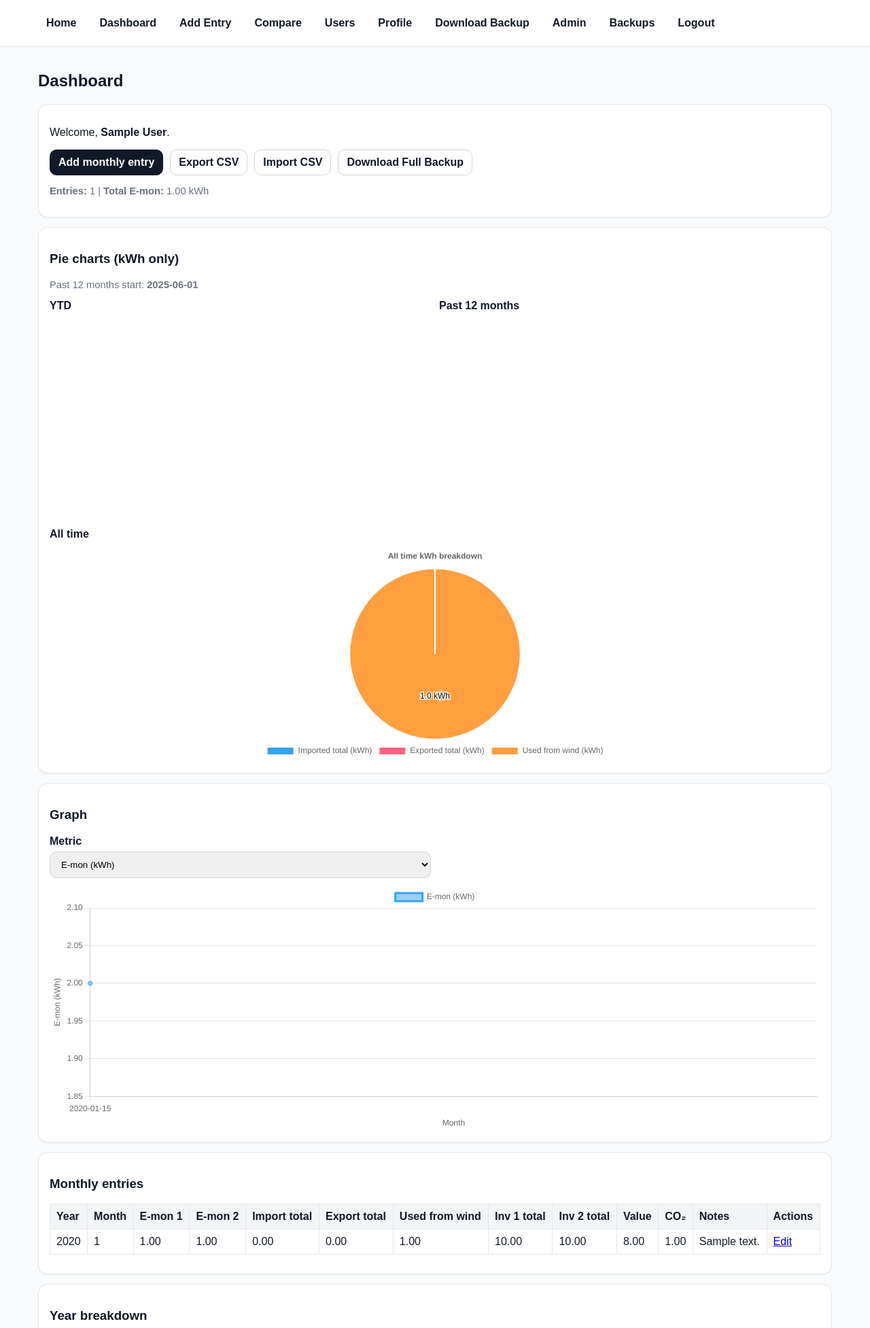
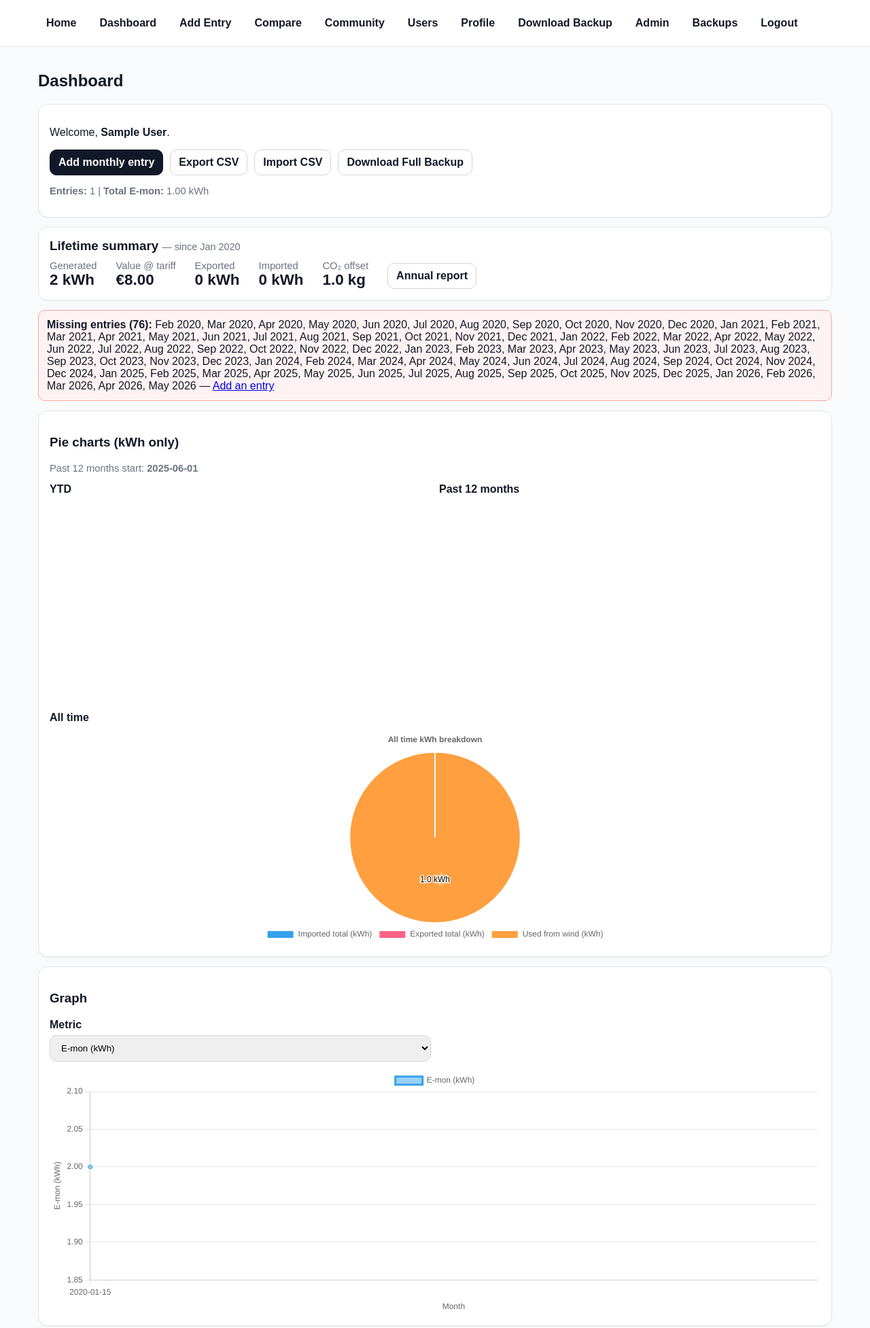
Before and after one commit to Gadge64/turbine-tracker, a Flask app: page /dashboard in a window 1280 px wide. Shown: the top 1954 px of the page at 68% size. Run offline with Flask 3, Linux system fonts and the light colour scheme; the visitor is signed in with stand-in values (Sample User, id 1); tables that the repository leaves empty hold one stand-in row (values such as "Sample post"); a map, chart or similar area stays blank; some libraries are stand-ins or nearby versions.

Commit message:
Add community page, lifetime summary, missing months, YoY chart, warnings, and print report
- /community: group-wide totals with per-turbine table and bar chart
- Dashboard: lifetime summary card (generated, value, exported, imported, CO2)
- Dashboard: missing month warning listing gaps from first entry to today
- Dashboard: year-over-year comparison chart (Jan-Dec x-axis, one line per year)
- Dashboard: validation warnings on entries (negative values, export > generation, 4x jumps)
- /report: printable annual report with month-by-month table and lifetime totals

Co-Authored-By: Claude Sonnet 4.6 <noreply@anthropic.com>

```diff
--- a/app.py
+++ b/app.py
@@ -440,6 +440,70 @@ def compute_pie_kwh(entries: List[TurbineEntry]) -> Dict[str, float]:
     }
 
 
+MONTH_ABBRS: List[str] = ["Jan", "Feb", "Mar", "Apr", "May", "Jun", "Jul", "Aug", "Sep", "Oct", "Nov", "Dec"]
+
+
+def compute_missing_months(entries: List[TurbineEntry], install_date: Optional[datetime.date]) -> List[str]:
+    today = datetime.date.today()
+    current_month = datetime.date(today.year, today.month, 1)
+
+    if not entries and not install_date:
+        return []
+
+    if entries:
+        oldest = min(entries, key=lambda e: (e.year, e.month))
+        start = datetime.date(oldest.year, oldest.month, 1)
+    else:
+        start = datetime.date(install_date.year, install_date.month, 1)
+
+    if install_date:
+        candidate = datetime.date(install_date.year, install_date.month, 1)
+        if candidate < start:
+            start = candidate
+
+    entry_months = {(e.year, e.month) for e in entries}
+    missing = []
+    cur = start
+    while cur <= current_month:
+        if (cur.year, cur.month) not in entry_months:
+            missing.append(f"{MONTH_ABBRS[cur.month - 1]} {cur.year}")
+        cur = add_months(cur, 1)
+    return missing
+
+
+def compute_entry_warnings(entries: List[TurbineEntry]) -> Dict[int, List[str]]:
+    warnings: Dict[int, List[str]] = {}
+
+    for e in entries:
+        w: List[str] = []
+        e_mon = e.e_mon_total_kwh()
+        export = e.export_total_kwh()
+        imp = e.import_total_kwh()
+
+        if e_mon is not None and e_mon < 0:
+            w.append("Negative E-mon")
+        if export is not None and export < 0:
+            w.append("Negative export")
+        if imp is not None and imp < 0:
+            w.append("Negative import")
+        if e_mon is not None and export is not None and e_mon >= 0 and export > e_mon:
+            w.append("Export > generation")
+        if w:
+            warnings[e.id] = w
+
+    sorted_entries = sorted(entries, key=lambda e: (e.year, e.month))
+    for i, e in enumerate(sorted_entries[1:], 1):
+        prev = sorted_entries[i - 1]
+        py, pm = prev_year_month(e.year, e.month)
+        if prev.year == py and prev.month == pm:
+            curr_mon = e.e_mon_total_kwh()
+            prev_mon = prev.e_mon_total_kwh()
+            if curr_mon is not None and prev_mon is not None and prev_mon > 0 and curr_mon > prev_mon * 4:
+                warnings.setdefault(e.id, []).append("E-mon 4× prior month")
+
+    return warnings
+
+
 @app.before_request
 def backup_once_per_day_before_request() -> None:
     create_daily_backup()
@@ -560,6 +624,43 @@ def dashboard():
             f["ytd"] = sum(f["values"])
         year_tables.append({"year": year, "fields": fields})
 
+    # Lifetime summary
+    lifetime_e_mon = safe_sum([e.e_mon_total_kwh() for e in entries])
+    lifetime_value = safe_sum([e.value_at_tariff() for e in entries])
+    lifetime_co2 = safe_sum([e.co2_safe() for e in entries])
+    lifetime_export = safe_sum([e.export_total_kwh() for e in entries])
+    lifetime_import = safe_sum([e.import_total_kwh() for e in entries])
+
+    if entries:
+        oldest = min(entries, key=lambda e: (e.year, e.month))
+        since_date: Optional[str] = f"{MONTH_ABBRS[oldest.month - 1]} {oldest.year}"
+    elif user.install_date:
+        since_date = user.install_date.strftime("%b %Y")
+    else:
+        since_date = None
+
+    missing_months = compute_missing_months(entries, user.install_date)
+    entry_warnings = compute_entry_warnings(entries)
+
+    yoy_metric_fns = [
+        ("E-mon (kWh)", lambda e: e.e_mon_total_kwh()),
+        ("Import (kWh)", lambda e: e.import_total_kwh()),
+        ("Export (kWh)", lambda e: e.export_total_kwh()),
+        ("Used from wind (kWh)", lambda e: e.used_from_wind_effective_kwh()),
+        ("Value (€)", lambda e: e.value_at_tariff()),
+    ]
+    yoy_datasets: Dict[str, Any] = {}
+    for metric_name, fn in yoy_metric_fns:
+        yoy_datasets[metric_name] = {}
+        for yr in years:
+            by_month = {e.month: e for e in entries if e.year == yr}
+            monthly = []
+            for m in range(1, 13):
+                ent = by_month.get(m)
+                val = fn(ent) if ent is not None else None
+                monthly.append(float(val) if val is not None else None)
+            yoy_datasets[metric_name][str(yr)] = monthly
+
     return render_template(
         "dashboard.html",
         user=user,
@@ -573,6 +674,17 @@ def dashboard():
         pie_12m_kwh=pie_12m_kwh,
         pie_all_kwh=pie_all_kwh,
         pie_last12_start=start_12m.isoformat(),
+        lifetime_e_mon=lifetime_e_mon,
+        lifetime_value=lifetime_value,
+        lifetime_co2=lifetime_co2,
+        lifetime_export=lifetime_export,
+        lifetime_import=lifetime_import,
+        since_date=since_date,
+        missing_months=missing_months,
+        entry_warnings=entry_warnings,
+        years=years,
+        yoy_datasets=yoy_datasets,
+        yoy_metric_labels=[m[0] for m in yoy_metric_fns],
     )
 
 
@@ -1208,6 +1320,120 @@ def admin_add_entry(user_id: int):
     return redirect(url_for("user_detail", user_id=user_id))
 
 
+@app.route("/community")
+@login_required
+def community():
+    all_users = User.query.order_by(User.username.asc()).all()
+    all_entries = TurbineEntry.query.all()
+
+    today = datetime.date.today()
+    year_start = datetime.date(today.year, 1, 1)
+
+    total_e_mon = safe_sum([e.e_mon_total_kwh() for e in all_entries])
+    total_export = safe_sum([e.export_total_kwh() for e in all_entries])
+    total_import = safe_sum([e.import_total_kwh() for e in all_entries])
+    total_co2 = safe_sum([e.co2_safe() for e in all_entries])
+    total_value = safe_sum([e.value_at_tariff() for e in all_entries])
+
+    ytd_entries = [e for e in all_entries if e.date >= year_start]
+    ytd_e_mon = safe_sum([e.e_mon_total_kwh() for e in ytd_entries])
+    ytd_export = safe_sum([e.export_total_kwh() for e in ytd_entries])
+    ytd_co2 = safe_sum([e.co2_safe() for e in ytd_entries])
+    ytd_value = safe_sum([e.value_at_tariff() for e in ytd_entries])
+
+    user_stats = []
+    for u in all_users:
+        u_entries = [e for e in all_entries if e.user_id == u.id]
+        u_ytd = [e for e in u_entries if e.date >= year_start]
+        user_stats.append({
+            "id": u.id,
+            "display_name": user_display_name(u),
+            "turbine_model": u.turbine_model,
+            "turbine_capacity_kw": u.turbine_capacity_kw,
+            "install_date": u.install_date,
+            "total_e_mon": safe_sum([e.e_mon_total_kwh() for e in u_entries]),
+            "total_export": safe_sum([e.export_total_kwh() for e in u_entries]),
+            "total_import": safe_sum([e.import_total_kwh() for e in u_entries]),
+            "total_co2": safe_sum([e.co2_safe() for e in u_entries]),
+            "total_value": safe_sum([e.value_at_tariff() for e in u_entries]),
+            "ytd_e_mon": safe_sum([e.e_mon_total_kwh() for e in u_ytd]),
+            "entry_count": len(u_entries),
+        })
+
+    return render_template(
+        "community.html",
+        total_e_mon=total_e_mon,
+        total_export=total_export,
+        total_import=total_import,
+        total_co2=total_co2,
+        total_value=total_value,
+        ytd_e_mon=ytd_e_mon,
+        ytd_export=ytd_export,
+        ytd_co2=ytd_co2,
+        ytd_value=ytd_value,
+        user_stats=user_stats,
+        user_emon_labels=[s["display_name"] for s in user_stats],
+        user_emon_values=[s["total_e_mon"] for s in user_stats],
+        current_year=today.year,
+    )
+
+
+@app.route("/report")
+@login_required
+def print_report():
+    user = get_current_user()
+    today = datetime.date.today()
+    year = parse_int_field(request.args, "year") or today.year
+
+    all_entries = TurbineEntry.query.filter_by(user_id=user.id).order_by(
+        TurbineEntry.year.asc(), TurbineEntry.month.asc()
+    ).all()
+    year_entries = [e for e in all_entries if e.year == year]
+    by_month = {e.month: e for e in year_entries}
+
+    month_rows = []
+    for m in range(1, 13):
+        e = by_month.get(m)
+        month_rows.append({
+            "month_name": MONTH_ABBRS[m - 1],
+            "e_mon": e.e_mon_total_kwh() if e else None,
+            "import_total": e.import_total_kwh() if e else None,
+            "export_total": e.export_total_kwh() if e else None,
+            "used_from_wind": e.used_from_wind_effective_kwh() if e else None,
+            "value": e.value_at_tariff() if e else None,
+            "co2": e.co2_safe() if e else None,
+            "notes": (e.notes or "") if e else "",
+            "has_data": e is not None,
+        })
+
+    year_totals = {
+        "e_mon": safe_sum([e.e_mon_total_kwh() for e in year_entries]),
+        "import_total": safe_sum([e.import_total_kwh() for e in year_entries]),
+        "export_total": safe_sum([e.export_total_kwh() for e in year_entries]),
+        "used_from_wind": safe_sum([e.used_from_wind_effective_kwh() for e in year_entries]),
+        "value": safe_sum([e.value_at_tariff() for e in year_entries]),
+        "co2": safe_sum([e.co2_safe() for e in year_entries]),
+    }
+
+    lifetime_totals = {
+        "e_mon": safe_sum([e.e_mon_total_kwh() for e in all_entries]),
+        "export": safe_sum([e.export_total_kwh() for e in all_entries]),
+        "value": safe_sum([e.value_at_tariff() for e in all_entries]),
+        "co2": safe_sum([e.co2_safe() for e in all_entries]),
+    }
+
+    return render_template(
+        "report.html",
+        user=user,
+        year=year,
+        month_rows=month_rows,
+        year_totals=year_totals,
+        lifetime_totals=lifetime_totals,
+        available_years=sorted({e.year for e in all_entries}),
+        generated_on=today.isoformat(),
+    )
+
+
 if __name__ == "__main__":
     init_db()
     app.run(debug=True)
--- a/templates/base.html
+++ b/templates/base.html
@@ -43,6 +43,7 @@
         <a href="{{ url_for('dashboard') }}">Dashboard</a>
         <a href="{{ url_for('add_entry') }}">Add Entry</a>
         <a href="{{ url_for('compare') }}">Compare</a>
+        <a href="{{ url_for('community') }}">Community</a>
         <a href="{{ url_for('users') }}">Users</a>
         <a href="{{ url_for('profile') }}">Profile</a>
         <a href="{{ url_for('download_database_backup') }}">Download Backup</a>
--- a/templates/dashboard.html
+++ b/templates/dashboard.html
@@ -11,6 +11,27 @@
   </div>
   <p class="muted"><strong>Entries:</strong> {{ entry_count }} | <strong>Total E-mon:</strong> {{ "%.2f"|format(total_e_mon) }} kWh</p>
 </div>
+
+{% if lifetime_e_mon > 0 or lifetime_value > 0 %}
+<div class="card">
+  <h3 style="margin:0 0 10px">Lifetime summary{% if since_date %} <span class="muted" style="font-size:.9rem;font-weight:400">— since {{ since_date }}</span>{% endif %}</h3>
+  <div style="display:flex;gap:28px;flex-wrap:wrap;align-items:flex-end">
+    <div><div class="muted">Generated</div><strong style="font-size:1.4rem">{{ "%.0f"|format(lifetime_e_mon) }} kWh</strong></div>
+    <div><div class="muted">Value @ tariff</div><strong style="font-size:1.4rem">€{{ "%.2f"|format(lifetime_value) }}</strong></div>
+    <div><div class="muted">Exported</div><strong style="font-size:1.4rem">{{ "%.0f"|format(lifetime_export) }} kWh</strong></div>
+    <div><div class="muted">Imported</div><strong style="font-size:1.4rem">{{ "%.0f"|format(lifetime_import) }} kWh</strong></div>
+    {% if lifetime_co2 > 0 %}<div><div class="muted">CO₂ offset</div><strong style="font-size:1.4rem">{{ "%.1f"|format(lifetime_co2) }} kg</strong></div>{% endif %}
+    <div><a class="button-link btn-secondary" href="{{ url_for('print_report') }}">Annual report</a></div>
+  </div>
+</div>
+{% endif %}
+
+{% if missing_months %}
+<div class="flash danger" style="border-color:#fca5a5">
+  <strong>Missing entries ({{ missing_months|length }}):</strong> {{ missing_months|join(", ") }}
+  — <a href="{{ url_for('add_entry') }}">Add an entry</a>
+</div>
+{% endif %}
 
 <div class="card">
   <h3>Pie charts (kWh only)</h3>
@@ -60,12 +81,36 @@ metricSelect.addEventListener("change",function(){currentMetric=this.value;chart
 </div>
 {% endif %}
 
+{% if years|length > 1 %}
+<div class="card">
+  <h3>Year-over-year comparison</h3>
+  <div class="form-grid two">
+    <div><label>Metric</label><select id="yoyMetric">{% for m in yoy_metric_labels %}<option value="{{ m }}">{{ m }}</option>{% endfor %}</select></div>
+    <div class="span-2"><div style="height:360px"><canvas id="yoyChart"></canvas></div></div>
+  </div>
+<script>
+document.addEventListener("DOMContentLoaded",function(){
+if(typeof Chart==="undefined")return;
+const months=["Jan","Feb","Mar","Apr","May","Jun","Jul","Aug","Sep","Oct","Nov","Dec"];
+const allData={{ yoy_datasets|tojson }};
+const colors=["#2563eb","#16a34a","#dc2626","#d97706","#7c3aed","#0891b2","#be185d"];
+const metricSel=document.getElementById("yoyMetric");
+const ctx=document.getElementById("yoyChart");
+function buildDatasets(metric){const yd=allData[metric]||{};return Object.keys(yd).sort().map((y,i)=>({label:y,data:yd[y],fill:false,tension:0.2,spanGaps:false,borderColor:colors[i%colors.length],backgroundColor:colors[i%colors.length]}));}
+let chart=new Chart(ctx,{type:"line",data:{labels:months,datasets:buildDatasets(metricSel.value)},options:{responsive:true,maintainAspectRatio:false,scales:{x:{title:{display:true,text:"Month"}},y:{title:{display:true,text:metricSel.value}}},plugins:{legend:{position:"top"}}}});
+metricSel.addEventListener("change",function(){chart.data.datasets=buildDatasets(this.value);chart.options.scales.y.title.text=this.value;chart.update();});
+});
+</script>
+</div>
+{% endif %}
+
 <div class="card">
 <h3>Monthly entries</h3>
 {% if entries %}
-<table><thead><tr><th>Year</th><th>Month</th><th>E-mon 1</th><th>E-mon 2</th><th>Import total</th><th>Export total</th><th>Used from wind</th><th>Inv 1 total</th><th>Inv 2 total</th><th>Value</th><th>CO₂</th><th>Notes</th><th>Actions</th></tr></thead><tbody>
+<table><thead><tr><th>Year</th><th>Month</th><th>E-mon 1</th><th>E-mon 2</th><th>Import total</th><th>Export total</th><th>Used from wind</th><th>Inv 1 total</th><th>Inv 2 total</th><th>Value</th><th>CO₂</th><th>Notes</th><th>Actions</th><th></th></tr></thead><tbody>
 {% for e in entries %}
-<tr>
+{% set warns = entry_warnings.get(e.id, []) %}
+<tr{% if warns %} style="background:#fffbeb"{% endif %}>
 <td>{{ e.year }}</td><td>{{ e.month }}</td>
 <td>{{ "" if e.e_mon_kwh is none else "%.2f"|format(e.e_mon_kwh) }}</td>
 <td>{{ "" if e.e_mon_kwh_2 is none else "%.2f"|format(e.e_mon_kwh_2) }}</td>
@@ -77,6 +122,7 @@ metricSelect.addEventListener("change",function(){currentMetric=this.value;chart
 <td>{{ "" if e.value_at_tariff() is none else "%.2f"|format(e.value_at_tariff()) }}</td>
 <td>{{ "" if e.co2_kg is none else "%.2f"|format(e.co2_kg) }}</td>
 <td class="note-cell">{{ e.notes or "" }}</td><td><a href="{{ url_for('edit_entry', entry_id=e.id) }}">Edit</a></td>
+<td>{% if warns %}<span style="color:#b45309;font-size:.82rem" title="{{ warns|join('; ') }}">&#9888; {{ warns|join('; ') }}</span>{% endif %}</td>
 </tr>
 {% endfor %}
 </tbody></table>
```
Also changed, not shown: templates/community.html (added, +98 -0 lines), templates/report.html (added, +85 -0 lines).
